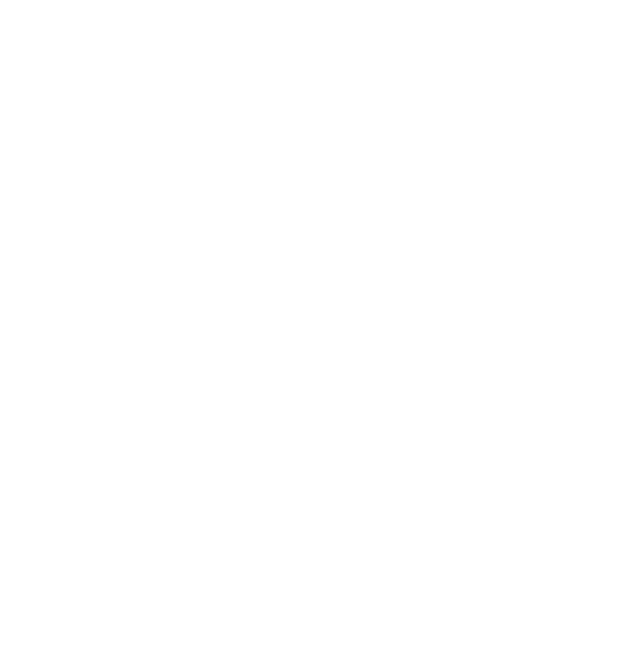
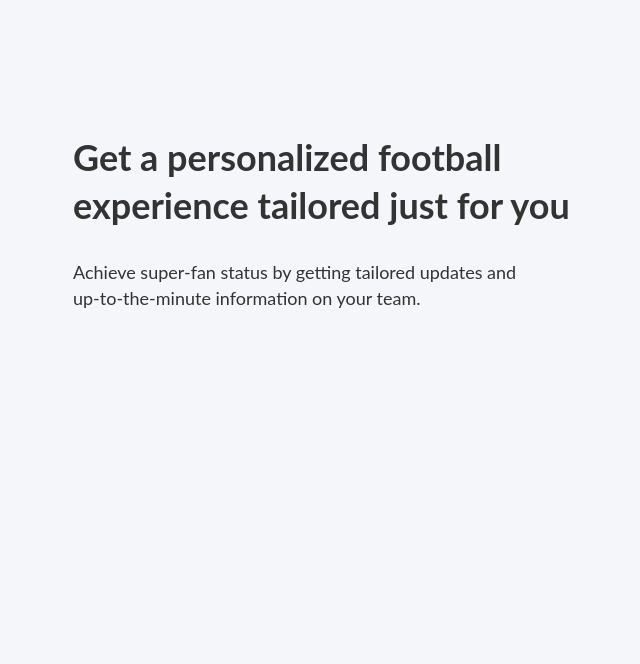
Before and after one commit to EllieMaffio93/Dynamic-responsive-landing-page, a PHP site: page / in a window 1280 px wide. Before the commit the part shown is empty. Shown: the top 664 px of the page, without its empty margins (90-730 px from the left). Run offline with PHP 8.4, Linux system fonts and the light colour scheme.

Commit message:
added php include contents.php and array $header / added header texts

```diff
--- /dev/null
+++ b/src/contents.php
@@ -0,0 +1,3 @@
+<?php
+    $header = array("Get a personalized football" , "experience tailored just for you" , "Achieve super-fan status by getting tailored updates and" , "up-to-the-minute information on your team." );
+?>
--- a/src/css/style.css
+++ b/src/css/style.css
@@ -25,3 +25,25 @@ body{
 }
 
 /*header*/
+
+.header{
+    display:flex;
+    flex-direction:column;
+    height:665px;
+}
+
+.header-title{
+    color:#333333;
+    font-size:36px;
+    line-height:48px;
+    font-weight:bold;
+    margin-top:133px; /*from the logo (not yet added)*/
+}
+
+.header-subtext{
+    color:#333333;
+    font-weight: normal;
+    font-size: 18px;
+    line-height: 26px;
+    margin-top:30px;
+}
--- a/src/index.php
+++ b/src/index.php
@@ -8,11 +8,16 @@
 </head>
 <body>
 
+<?php include "contents.php";?>
+
 <!--header-->
 
-<div class="container">
+
+
+<div class="container" style="background-color:#F4F6F9;">
     <div class="header">
-
+        <h1 class="header-title"><?php echo $header[0] ; ?></br><?php echo $header[1];?></h1>
+        <h3 class="header-subtext"><?php echo $header[2] ; ?></br><?php echo $header[3];?></h3>
     </div>
 </div>
 
```
